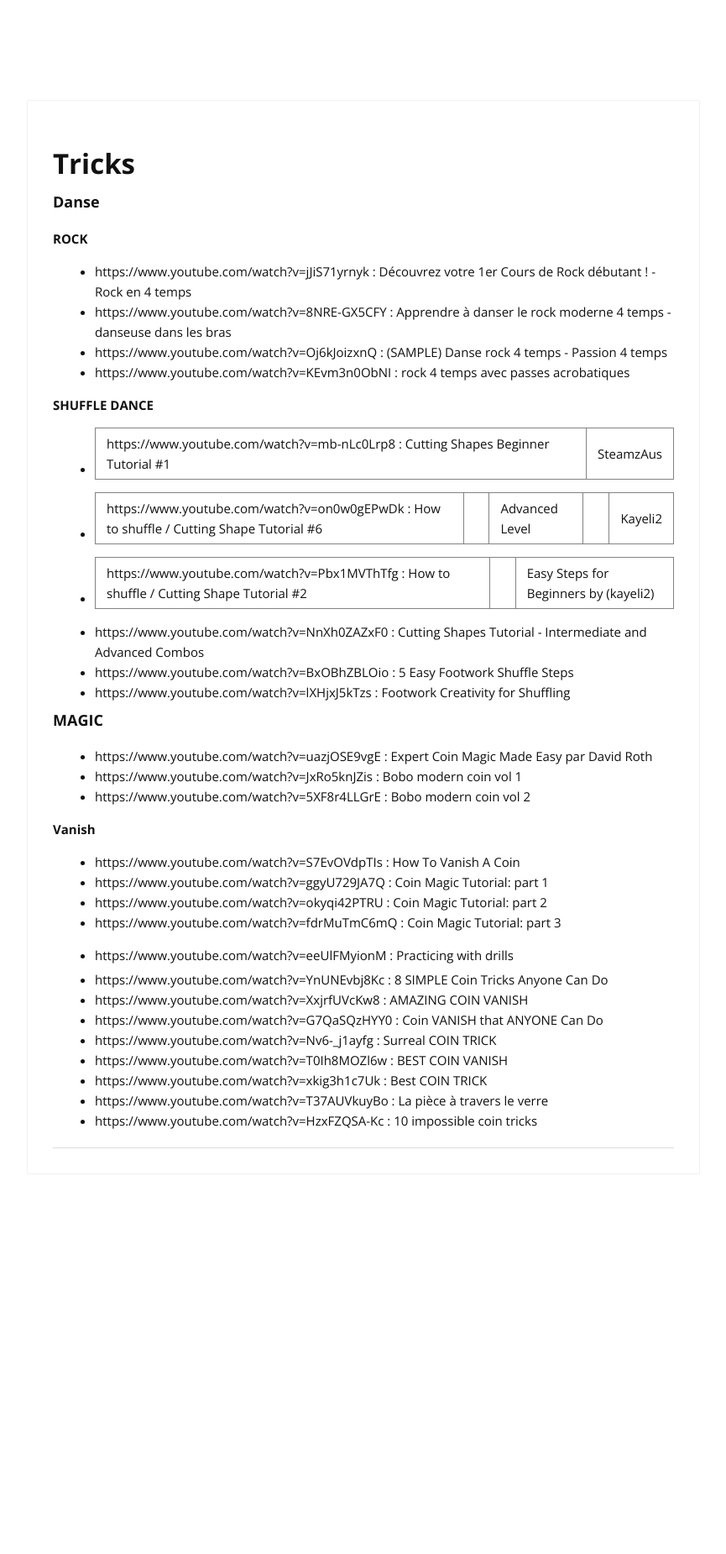
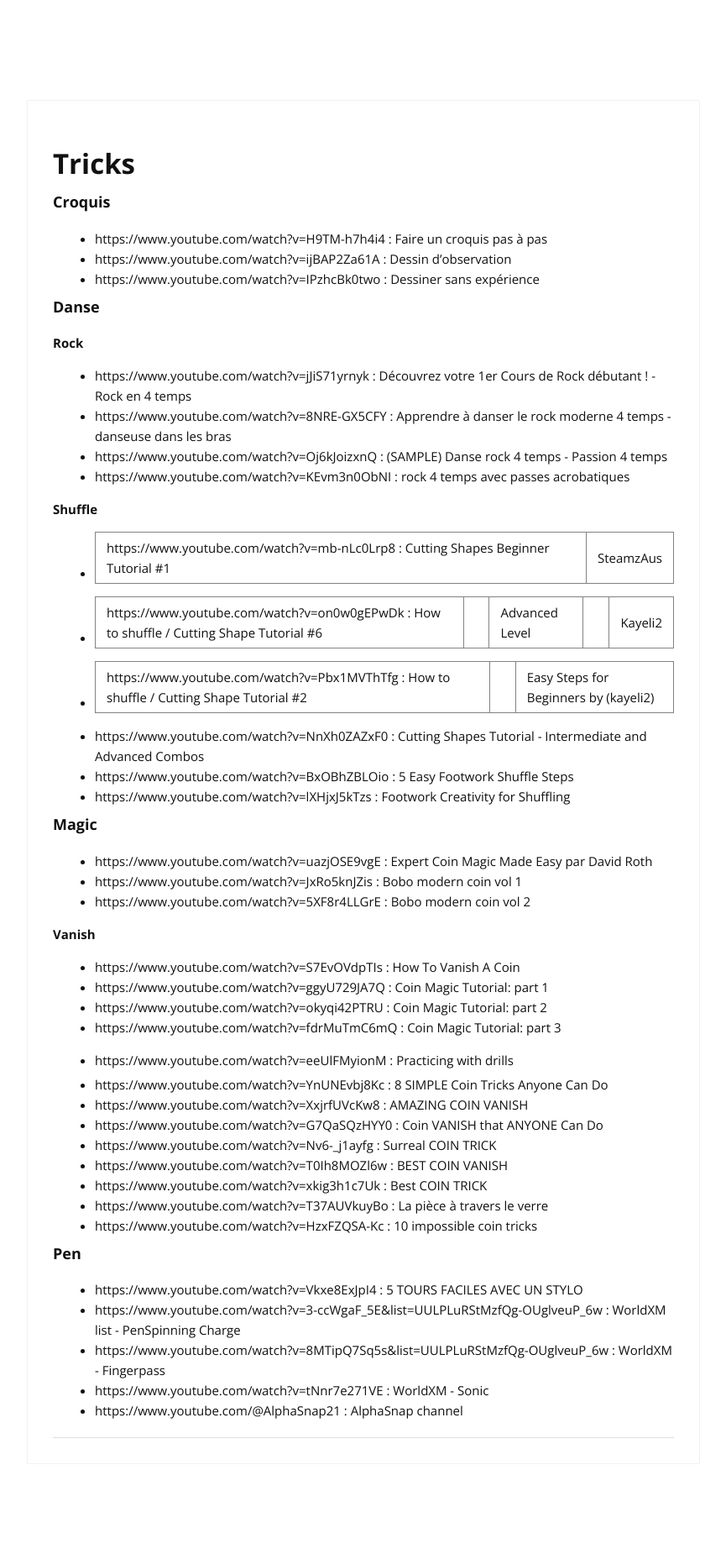
Before and after one commit to cylmat/cylmat.github.io, a Jekyll site: the page built from _pages/tricks.md, in a window 1280 px wide. Shown: the whole page at 84% size, without its empty margins (207-1072 px from the left). Built offline with Jekyll 4.4.1, drawn with Linux system fonts in a browser that asks for light colours; nearby versions of some CDN libraries; before the commit the page ends 1505 px from its top, so only the background shows below that.

Commit message:
Update tricks.md

```diff
--- a/_pages/tricks.md
+++ b/_pages/tricks.md
@@ -4,15 +4,21 @@ layout: post
 permalink: /tricks/
 ---
 
+### Croquis
+
+- https://www.youtube.com/watch?v=H9TM-h7h4i4 : Faire un croquis pas à pas
+- https://www.youtube.com/watch?v=ijBAP2Za61A : Dessin d'observation
+- https://www.youtube.com/watch?v=IPzhcBk0two : Dessiner sans expérience
+
 ### Danse
 
-**ROCK**
+**Rock**
 - https://www.youtube.com/watch?v=jJiS71yrnyk : Découvrez votre 1er Cours de Rock débutant ! - Rock en 4 temps
 - https://www.youtube.com/watch?v=8NRE-GX5CFY : Apprendre à danser le rock moderne 4 temps - danseuse dans les bras
 - https://www.youtube.com/watch?v=Oj6kJoizxnQ : (SAMPLE) Danse rock 4 temps - Passion 4 temps
 - https://www.youtube.com/watch?v=KEvm3n0ObNI : rock 4 temps avec passes acrobatiques
 
-**SHUFFLE DANCE**
+**Shuffle**
 - https://www.youtube.com/watch?v=mb-nLc0Lrp8 : Cutting Shapes Beginner Tutorial #1 | SteamzAus
 - https://www.youtube.com/watch?v=on0w0gEPwDk : How to shuffle / Cutting Shape Tutorial #6 || Advanced Level || Kayeli2
 - https://www.youtube.com/watch?v=Pbx1MVThTfg : How to shuffle / Cutting Shape Tutorial #2 || Easy Steps for Beginners by (kayeli2)
@@ -20,7 +26,7 @@ permalink: /tricks/
 - https://www.youtube.com/watch?v=BxOBhZBLOio : 5 Easy Footwork Shuffle Steps
 - https://www.youtube.com/watch?v=lXHjxJ5kTzs : Footwork Creativity for Shuffling
 
-### MAGIC
+### Magic
 
 - https://www.youtube.com/watch?v=uazjOSE9vgE : Expert Coin Magic Made Easy par David Roth
 - https://www.youtube.com/watch?v=JxRo5knJZis : Bobo modern coin vol 1
@@ -41,3 +47,11 @@ permalink: /tricks/
 - https://www.youtube.com/watch?v=xkig3h1c7Uk : Best COIN TRICK
 - https://www.youtube.com/watch?v=T37AUVkuyBo : La pièce à travers le verre
 - https://www.youtube.com/watch?v=HzxFZQSA-Kc : 10 impossible coin tricks
+
+### Pen
+
+- https://www.youtube.com/watch?v=Vkxe8ExJpI4 : 5 TOURS FACILES AVEC UN STYLO
+- https://www.youtube.com/watch?v=3-ccWgaF_5E&list=UULPLuRStMzfQg-OUglveuP_6w : WorldXM list - PenSpinning Charge
+- https://www.youtube.com/watch?v=8MTipQ7Sq5s&list=UULPLuRStMzfQg-OUglveuP_6w : WorldXM - Fingerpass
+- https://www.youtube.com/watch?v=tNnr7e271VE : WorldXM - Sonic
+- https://www.youtube.com/@AlphaSnap21 : AlphaSnap channel
```
